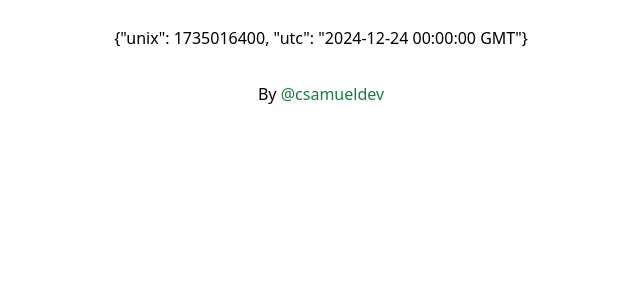
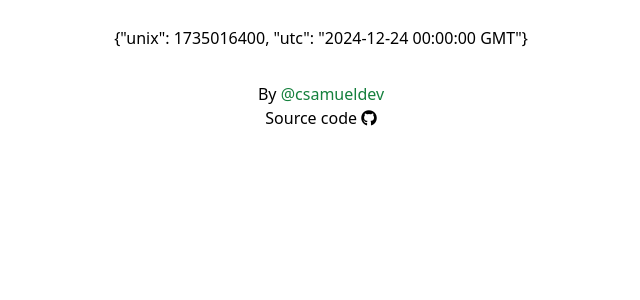
Before and after one commit to codinSamueldev/unix-timestamp-api, a FastAPI app: page / in a window 1280 px wide. Shown: the part 306-606 px from the top of the page, without its empty margins (319-959 px from the left). Run offline with FastAPI, Linux system fonts and the light colour scheme; some libraries are stand-ins or nearby versions.

Commit message:
include source code + icon

```diff
--- a/src/templates/index.html
+++ b/src/templates/index.html
@@ -6,6 +6,7 @@
     <script src="https://cdn.tailwindcss.com"></script>
     <meta http-equiv="refresh" content="420">
     <title>Timestamp API</title>
+    <script src="https://kit.fontawesome.com/4ecfd52a8a.js" crossorigin="anonymous"></script>
 </head>
 <body>
     <main class="text-center">
@@ -19,6 +20,7 @@
     </main>
     <footer class="text-center">
         <p class="mt-8">By <a class="text-green-700" href="https://github.com/codinsamueldev" target="_blank" rel="noopener noreferrer">@csamueldev</a></p>
+        <p>Source code <a href="https://github.com/codinSamueldev/unix-timestamp-api" target="_blank" rel="noopener noreferrer"><i class="fab fa-github"></i></a></p>
     </footer>
 </body>
 </html>
```
